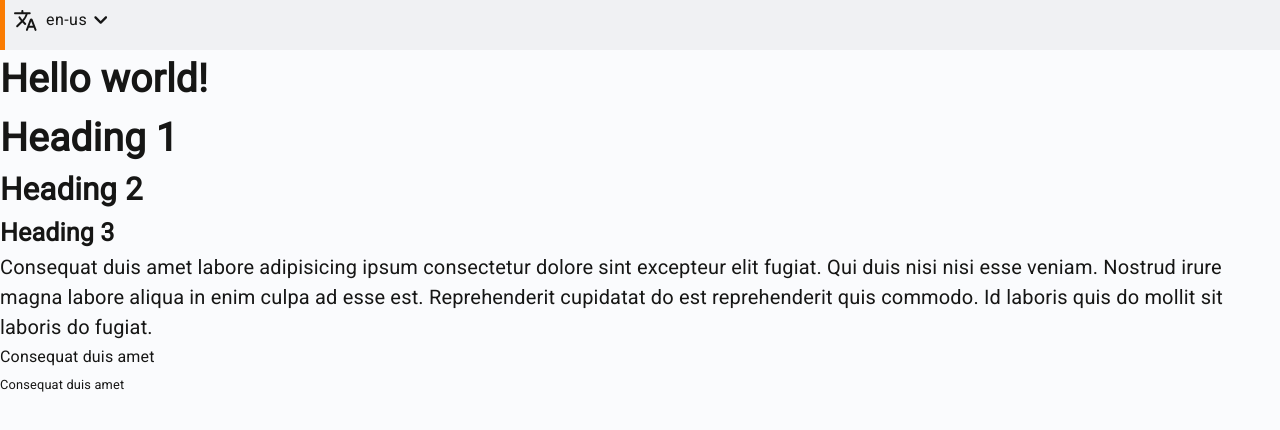
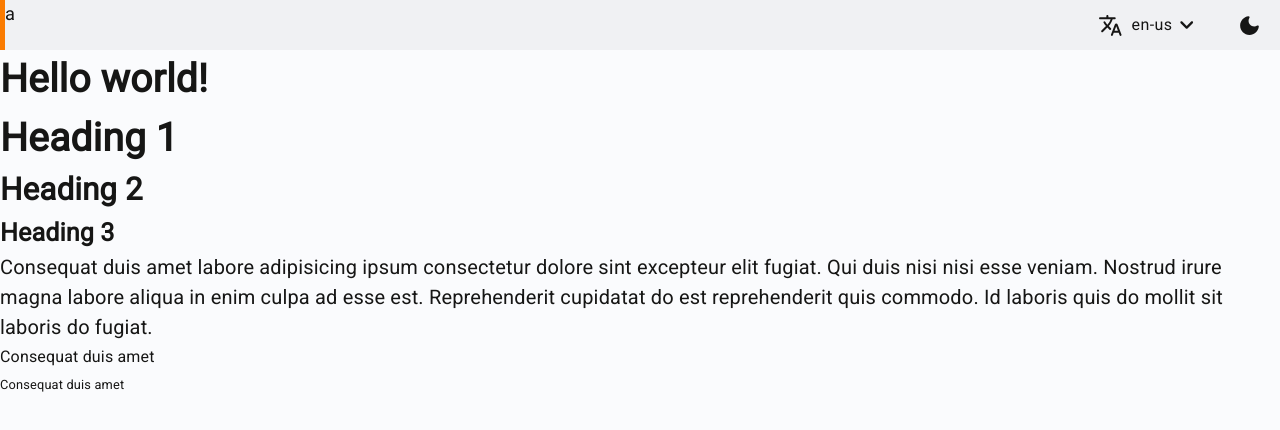
Before and after one commit to geodatin/ora-redes-front, a React (Create React App) app: page / in a window 1280 px wide. Shown: the top 430 px of the page. Built offline with nearby package versions, Linux system fonts and the light colour scheme.

Commit message:
Add theme button

```diff
--- /dev/null
+++ b/src/components/Header/ThemeButton/index.jsx
@@ -0,0 +1,45 @@
+import DarkModeRoundedIcon from '@mui/icons-material/DarkModeRounded';
+import LightModeRoundedIcon from '@mui/icons-material/LightModeRounded';
+import { IconButton } from '@mui/material';
+import React, { useContext } from 'react';
+
+import { lightScheme } from '../../../constants/schemes';
+import ThemeContext from '../../../theming/theming';
+import useStyles from './styles';
+
+/**
+ * This component renders a ThemeButton
+ * @returns Theme Button
+ */
+export default function ThemeButton() {
+  const classes = useStyles();
+  const { selectedTheme, switchTheme } = useContext(ThemeContext);
+
+  /**
+   * This function switch the platform theme between dark or light mode.
+   * @param {Click} event
+   */
+  function handleSwitchTheme() {
+    if (selectedTheme === lightScheme) {
+      switchTheme('dark');
+    } else {
+      switchTheme('light');
+    }
+  }
+
+  return (
+    <div className={classes.wrapper}>
+      <IconButton
+        id="translate-button"
+        className={classes.button}
+        onClick={() => handleSwitchTheme()}
+      >
+        {selectedTheme === lightScheme ? (
+          <DarkModeRoundedIcon style={{ fontSize: 25 }} />
+        ) : (
+          <LightModeRoundedIcon style={{ fontSize: 25 }} />
+        )}
+      </IconButton>
+    </div>
+  );
+}
--- /dev/null
+++ b/src/components/Header/ThemeButton/styles.jsx
@@ -0,0 +1,21 @@
+import { createUseStyles } from 'react-jss';
+
+const useStyles = createUseStyles((theme) => ({
+  wrapper: {},
+  button: {
+    '&.MuiButtonBase-root': {
+      position: 'relative',
+      alignItems: 'center',
+      justifyContent: 'center',
+      display: 'flex',
+      textTransform: 'none',
+      color: theme.secondary.dark,
+
+      '&:hover': {
+        backgroundColor: 'transparent',
+      },
+    },
+  },
+}));
+
+export default useStyles;
--- a/src/components/Header/index.jsx
+++ b/src/components/Header/index.jsx
@@ -3,6 +3,7 @@ import PropTypes from 'prop-types';
 import React from 'react';
 
 import useStyles from './styles';
+import ThemeButton from './ThemeButton';
 import TranslationMenu from './TranslationMenu';
 
 /**
@@ -17,7 +18,14 @@ export default function Header() {
       <div className={classes.logoContainer}>
         <div className={classes.logoDetail} />
       </div>
-      <TranslationMenu />
+      <div className={classes.menuItems}>
+        <div>a</div>
+        <div className={classes.endItems}>
+          <TranslationMenu />
+          <span className={classes.separator} />
+          <ThemeButton />
+        </div>
+      </div>
     </header>
   );
 }
--- a/src/components/Header/styles.jsx
+++ b/src/components/Header/styles.jsx
@@ -15,6 +15,22 @@ const useStyles = createUseStyles((theme) => ({
     width: 5,
     height: '100%',
   },
+  menuItems: {
+    display: 'flex',
+    justifyContent: 'space-between',
+    width: '100%',
+  },
+  endItems: {
+    display: 'flex',
+    alignItems: 'center',
+    marginRight: 10,
+  },
+  separator: {
+    backgroundColor: theme.stroke.dark,
+    width: 1,
+    height: 30,
+    margin: '0px 10px',
+  },
 }));
 
 export default useStyles;
--- a/src/theming/theming.jsx
+++ b/src/theming/theming.jsx
@@ -85,7 +85,7 @@ export function ThemeProvider({ children }) {
   );
 
   return (
-    <ThemeContext.Provider value={{ switchTheme }}>
+    <ThemeContext.Provider value={{ switchTheme, selectedTheme }}>
       <JssThemeProvider theme={selectedTheme}>
         <MuiThemeProvider theme={muiTheme}>{children}</MuiThemeProvider>
       </JssThemeProvider>
```
